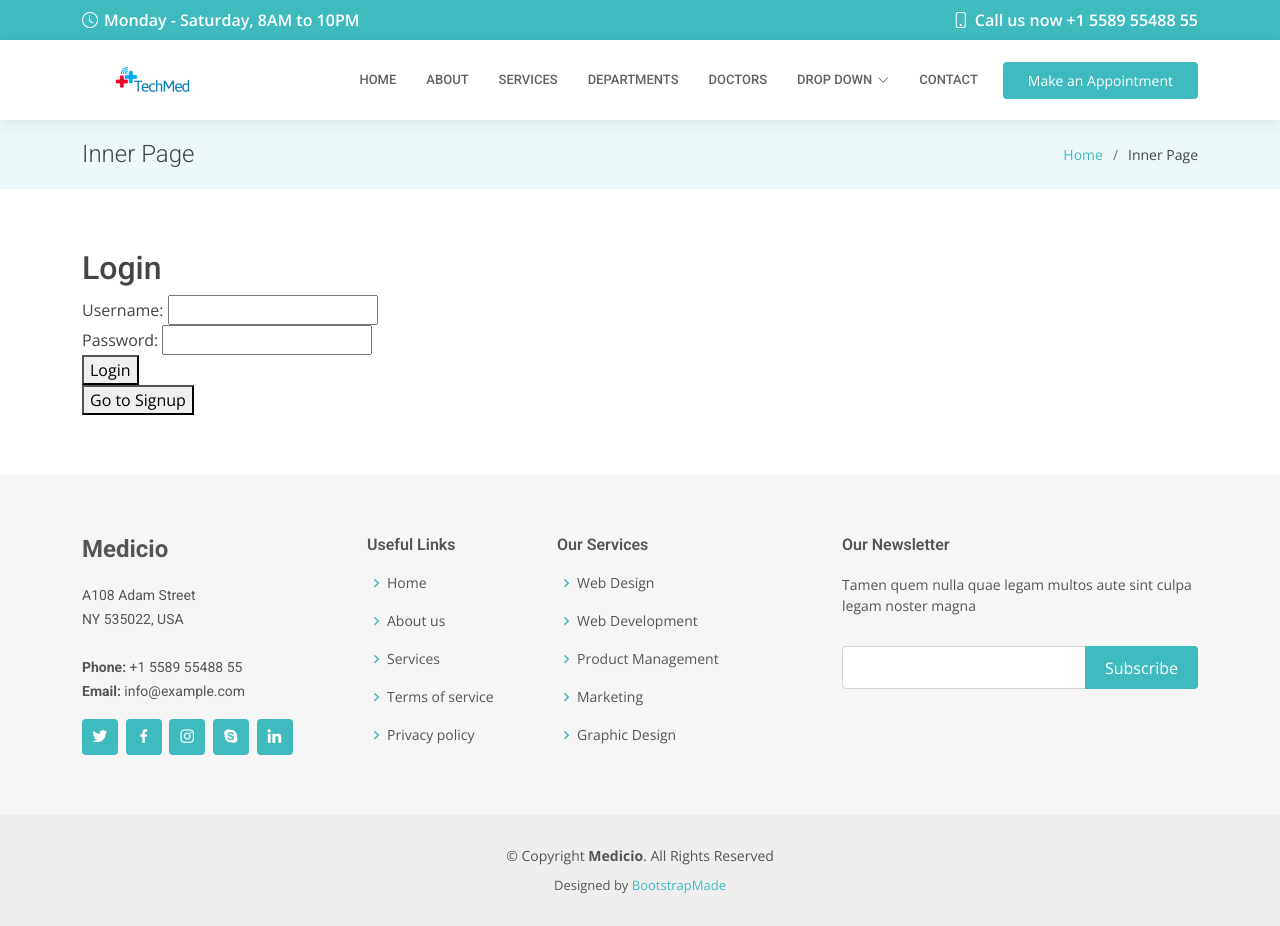
After one commit to Ahm-Nanzil/NID-Based-Intregated-Systems---FYDP, a Django app: page /login in a window 1280 px wide. The commit adds this page. Run offline with Django 4.2, Linux system fonts and the light colour scheme; some libraries are stand-ins or nearby versions.

Commit message:
signup and login page complete

```diff
--- a/Nid_Based_Integrated_Systems/meditech/urls.py
+++ b/Nid_Based_Integrated_Systems/meditech/urls.py
@@ -6,6 +6,9 @@ urlpatterns = [
    path("", views.index, name='home') ,
    path("appoinment", views.appoinment, name='appoinment') ,
    path("contact", views.appoinment, name='appoinment') ,
+   path("login", views.login, name='login') ,
+   path("signup", views.signup, name='signup') ,
+
 
 
 ]
--- a/Nid_Based_Integrated_Systems/meditech/views.py
+++ b/Nid_Based_Integrated_Systems/meditech/views.py
@@ -2,7 +2,13 @@ from django.shortcuts import render
 from django.shortcuts import render
 from django.http import JsonResponse
 from .models import Appointment
-
+from django.contrib.auth import login
+from django.shortcuts import render, redirect
+from django.contrib.auth import login
+from django.shortcuts import render, redirect
+from .forms import CustomUserCreationForm
+from django.contrib.auth import authenticate, login as auth_login
+from django.shortcuts import render, redirect
 
 # Create your views here.
 
@@ -70,3 +76,31 @@ def contact(request):
     else:
         # Handle GET requests or render a template if needed.
         return render(request, 'index.html')  # Replace 'contact_form.html' with your template name
+
+
+
+
+
+def signup(request):
+    if request.method == 'POST':
+        form = CustomUserCreationForm(request.POST)
+        if form.is_valid():
+            user = form.save()
+            login(request, user)
+            return redirect('home')
+    else:
+        form = CustomUserCreationForm()
+    return render(request, 'signup.html', {'form': form})
+
+def login(request):
+    if request.method == 'POST':
+        username = request.POST['username']
+        password = request.POST['password']
+        user = authenticate(request, username=username, password=password)
+        if user is not None:
+            auth_login(request, user)
+            return redirect('home')
+        else:
+            error_message = "Invalid username or password. Please try again."
+            return render(request, 'login.html', {'error_message': error_message})
+    return render(request, 'login.html')
--- /dev/null
+++ b/Nid_Based_Integrated_Systems/templates/login.html
@@ -0,0 +1,222 @@
+{% load static %}
+<!DOCTYPE html>
+<html lang="en">
+
+<head>
+  <meta charset="utf-8">
+  <meta content="width=device-width, initial-scale=1.0" name="viewport">
+
+  <title>TechMed</title>
+  <meta content="" name="description">
+  <meta content="" name="keywords">
+
+  <!-- Favicons -->
+  <link href="{% static "assets/img/favicon.avif" %}" rel="icon">
+  <link href="{% static "assets/img/apple-touch-icon.png" %}" rel="apple-touch-icon">
+
+  <!-- Google Fonts -->
+  <link href="https://fonts.googleapis.com/css?family=Open+Sans:300,300i,400,400i,600,600i,700,700i|Roboto:300,300i,400,400i,500,500i,600,600i,700,700i|Poppins:300,300i,400,400i,500,500i,600,600i,700,700i" rel="stylesheet">
+
+  <!-- Vendor CSS Files -->
+  <link href="{% static "assets/vendor/fontawesome-free/css/all.min.css" %}" rel="stylesheet">
+  <link href="{% static "assets/vendor/animate.css/animate.min.css" %}" rel="stylesheet">
+  <link href="{% static "assets/vendor/aos/aos.css" %}" rel="stylesheet">
+  <link href="{% static "assets/vendor/bootstrap/css/bootstrap.min.css" %}" rel="stylesheet">
+  <link href="{% static "assets/vendor/bootstrap-icons/bootstrap-icons.css" %}" rel="stylesheet">
+  <link href="{% static "assets/vendor/boxicons/css/boxicons.min.css" %}" rel="stylesheet">
+  <link href="{% static "assets/vendor/glightbox/css/glightbox.min.css" %}" rel="stylesheet">
+  <link href="{% static "assets/vendor/swiper/swiper-bundle.min.css" %}" rel="stylesheet">
+
+  <!-- Template Main CSS File -->
+  <link href="{% static "assets/css/style.css" %}" rel="stylesheet">
+
+
+</head>
+
+<body>
+
+  <!-- ======= Top Bar ======= -->
+  <div id="topbar" class="d-flex align-items-center fixed-top">
+    <div class="container d-flex align-items-center justify-content-center justify-content-md-between">
+      <div class="align-items-center d-none d-md-flex">
+        <i class="bi bi-clock"></i> Monday - Saturday, 8AM to 10PM
+      </div>
+      <div class="d-flex align-items-center">
+        <i class="bi bi-phone"></i> Call us now +1 5589 55488 55
+      </div>
+    </div>
+  </div>
+
+  <!-- ======= Header ======= -->
+  <header id="header" class="fixed-top">
+    <div class="container d-flex align-items-center">
+
+      <a href="{% static index.html %}" class="logo me-auto"><img src="assets/img/logo.png" alt=""></a>
+      <!-- Uncomment below if you prefer to use an image logo -->
+      <!-- <h1 class="logo me-auto"><a href="index.html">Medicio</a></h1> -->
+
+      <nav id="navbar" class="navbar order-last order-lg-0">
+        <ul>
+          <li><a class="nav-link scrollto " href="#hero">Home</a></li>
+          <li><a class="nav-link scrollto" href="#about">About</a></li>
+          <li><a class="nav-link scrollto" href="#services">Services</a></li>
+          <li><a class="nav-link scrollto" href="#departments">Departments</a></li>
+          <li><a class="nav-link scrollto" href="#doctors">Doctors</a></li>
+          <li class="dropdown"><a href="#"><span>Drop Down</span> <i class="bi bi-chevron-down"></i></a>
+            <ul>
+              <li><a href="#">Drop Down 1</a></li>
+              <li class="dropdown"><a href="#"><span>Deep Drop Down</span> <i class="bi bi-chevron-right"></i></a>
+                <ul>
+                  <li><a href="#">Deep Drop Down 1</a></li>
+                  <li><a href="#">Deep Drop Down 2</a></li>
+                  <li><a href="#">Deep Drop Down 3</a></li>
+                  <li><a href="#">Deep Drop Down 4</a></li>
+                  <li><a href="#">Deep Drop Down 5</a></li>
+                </ul>
+              </li>
+              <li><a href="#">Drop Down 2</a></li>
+              <li><a href="#">Drop Down 3</a></li>
+              <li><a href="#">Drop Down 4</a></li>
+            </ul>
+          </li>
+          <li><a class="nav-link scrollto" href="#contact">Contact</a></li>
+        </ul>
+        <i class="bi bi-list mobile-nav-toggle"></i>
+      </nav><!-- .navbar -->
+
+      <a href="#appointment" class="appointment-btn scrollto"><span class="d-none d-md-inline">Make an</span> Appointment</a>
+
+    </div>
+  </header><!-- End Header -->
+
+  <main id="main">
+
+    <!-- ======= Breadcrumbs Section ======= -->
+    <section class="breadcrumbs">
+      <div class="container">
+
+        <div class="d-flex justify-content-between align-items-center">
+          <h2>Inner Page</h2>
+          <ol>
+            <li><a href="{% static index.html %}">Home</a></li>
+            <li>Inner Page</li>
+          </ol>
+        </div>
+
+      </div>
+    </section><!-- End Breadcrumbs Section -->
+
+    <section class="inner-page">
+      <div class="container">
+        <h2>Login</h2>
+    {% if error_message %}
+        <p>{{ error_message }}</p>
+    {% endif %}
+    <form method="post">
+        {% csrf_token %}
+        <label for="username">Username:</label>
+        <input type="text" id="username" name="username" required><br>
+        <label for="password">Password:</label>
+        <input type="password" id="password" name="password" required><br>
+        <button type="submit">Login</button>
+    </form>
+
+
+    <a href="{% url 'signup' %}"><button>Go to Signup</button></a>
+
+
+      </div>
+    </section>
+
+  </main><!-- End #main -->
+
+  <!-- ======= Footer ======= -->
+  <footer id="footer">
+    <div class="footer-top">
+      <div class="container">
+        <div class="row">
+
+          <div class="col-lg-3 col-md-6">
+            <div class="footer-info">
+              <h3>Medicio</h3>
+              <p>
+                A108 Adam Street <br>
+                NY 535022, USA<br><br>
+                <strong>Phone:</strong> +1 5589 55488 55<br>
+                <strong>Email:</strong> info@example.com<br>
+              </p>
+              <div class="social-links mt-3">
+                <a href="#" class="twitter"><i class="bx bxl-twitter"></i></a>
+                <a href="#" class="facebook"><i class="bx bxl-facebook"></i></a>
+                <a href="#" class="instagram"><i class="bx bxl-instagram"></i></a>
+                <a href="#" class="google-plus"><i class="bx bxl-skype"></i></a>
+                <a href="#" class="linkedin"><i class="bx bxl-linkedin"></i></a>
+              </div>
+            </div>
+          </div>
+
+          <div class="col-lg-2 col-md-6 footer-links">
+            <h4>Useful Links</h4>
+            <ul>
+              <li><i class="bx bx-chevron-right"></i> <a href="#">Home</a></li>
+              <li><i class="bx bx-chevron-right"></i> <a href="#">About us</a></li>
+              <li><i class="bx bx-chevron-right"></i> <a href="#">Services</a></li>
+              <li><i class="bx bx-chevron-right"></i> <a href="#">Terms of service</a></li>
+              <li><i class="bx bx-chevron-right"></i> <a href="#">Privacy policy</a></li>
+            </ul>
+          </div>
+
+          <div class="col-lg-3 col-md-6 footer-links">
+            <h4>Our Services</h4>
+            <ul>
+              <li><i class="bx bx-chevron-right"></i> <a href="#">Web Design</a></li>
+              <li><i class="bx bx-chevron-right"></i> <a href="#">Web Development</a></li>
+              <li><i class="bx bx-chevron-right"></i> <a href="#">Product Management</a></li>
+              <li><i class="bx bx-chevron-right"></i> <a href="#">Marketing</a></li>
+              <li><i class="bx bx-chevron-right"></i> <a href="#">Graphic Design</a></li>
+            </ul>
+          </div>
+
+          <div class="col-lg-4 col-md-6 footer-newsletter">
+            <h4>Our Newsletter</h4>
+            <p>Tamen quem nulla quae legam multos aute sint culpa legam noster magna</p>
+            <form action="" method="post">
+              <input type="email" name="email"><input type="submit" value="Subscribe">
+            </form>
+
+          </div>
+
+        </div>
+      </div>
+    </div>
+
+    <div class="container">
+      <div class="copyright">
+        &copy; Copyright <strong><span>Medicio</span></strong>. All Rights Reserved
+      </div>
+      <div class="credits">
+        <!-- All the links in the footer should remain intact. -->
+        <!-- You can delete the links only if you purchased the pro version. -->
+        <!-- Licensing information: https://bootstrapmade.com/license/ -->
+        <!-- Purchase the pro version with working PHP/AJAX contact form: https://bootstrapmade.com/medicio-free-bootstrap-theme/ -->
+        Designed by <a href="https://bootstrapmade.com/">BootstrapMade</a>
+      </div>
+    </div>
+  </footer><!-- End Footer -->
+
+  <div id="preloader"></div>
+  <a href="#" class="back-to-top d-flex align-items-center justify-content-center"><i class="bi bi-arrow-up-short"></i></a>
+
+  <!-- Vendor JS Files -->
+  <script src="{% static "assets/vendor/purecounter/purecounter_vanilla.js" %}"></script>
+  <script src="{% static "assets/vendor/aos/aos.js" %}"></script>
+  <script src="{% static "assets/vendor/bootstrap/js/bootstrap.bundle.min.js" %}"></script>
+  <script src="{% static "assets/vendor/glightbox/js/glightbox.min.js" %}"></script>
+  <script src="{% static "assets/vendor/swiper/swiper-bundle.min.js" %}"></script>
+
+  <!-- Template Main JS File -->
+  <script src="{% static "assets/js/main.js" %}"></script>
+
+</body>
+
+</html>
```
Also changed, not shown: Nid_Based_Integrated_Systems/meditech/forms.py (added, +8 -0 lines), Nid_Based_Integrated_Systems/meditech/models.py (+13 -1 lines), Nid_Based_Integrated_Systems/templates/index.html (+46 -1 lines), Nid_Based_Integrated_Systems/templates/signup.html (added, +212 -0 lines).
